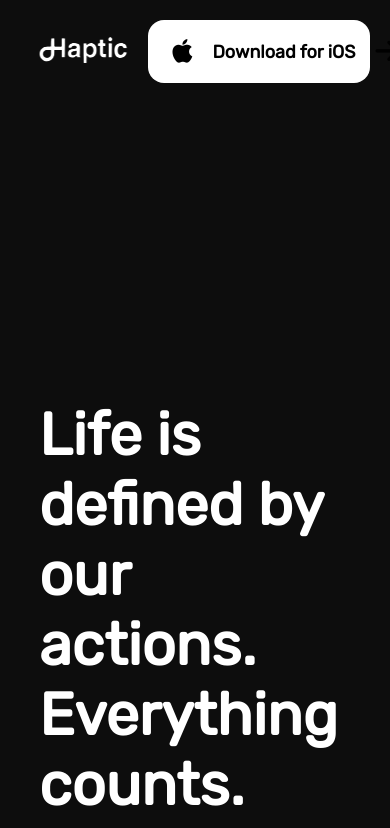
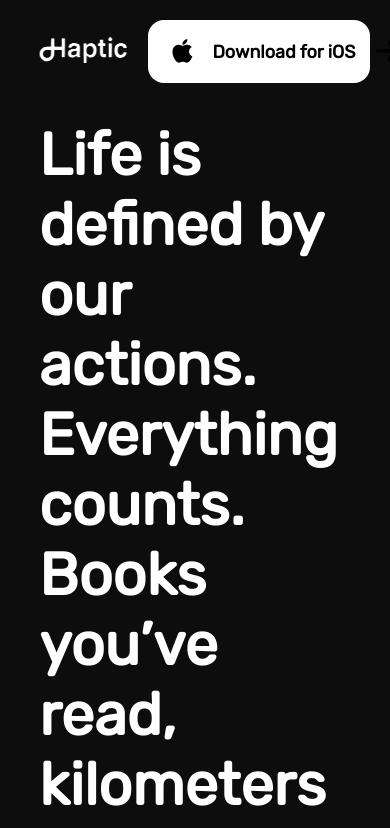
Before and after one commit to Niharikagithubrit/Haptic, a React (Create React App) app: page / in a window 390 px wide. Shown: the top 828 px of the page. Built offline with nearby package versions, Linux system fonts and the light colour scheme.

Commit message:
Update Home.css

```diff
--- a/src/Home.css
+++ b/src/Home.css
@@ -138,3 +138,8 @@ img.main-onr-img {
     line-height: 1.1em;
     margin-bottom: 100px;
 }
+@media only screen and (max-width: 480px){
+    .main-section-parent {
+    padding: 120px 0 80px;
+    }
+}
```
